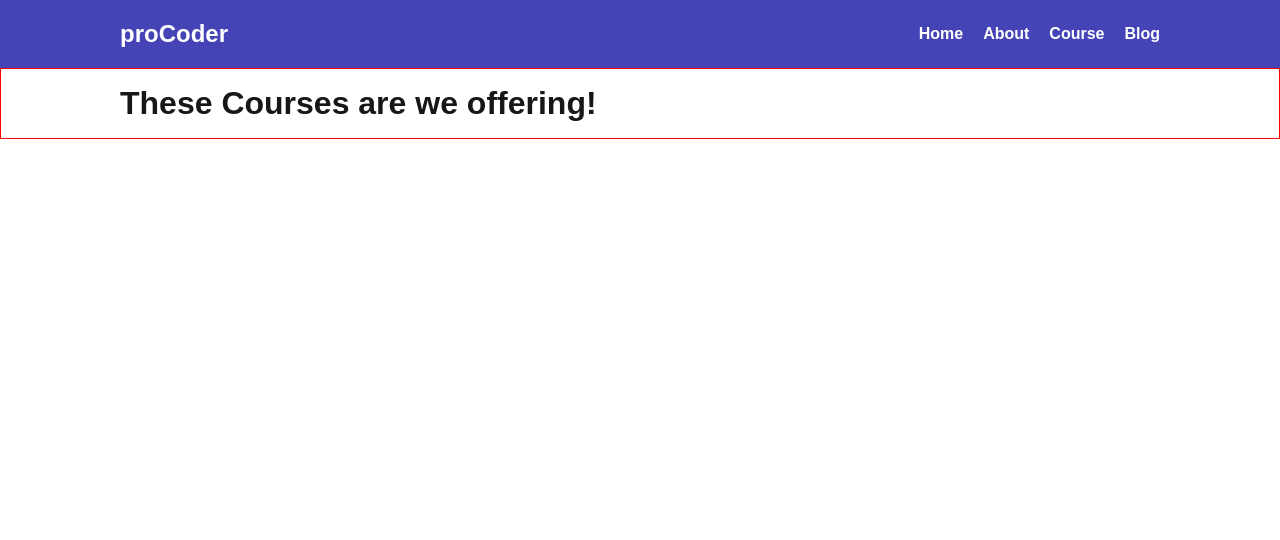
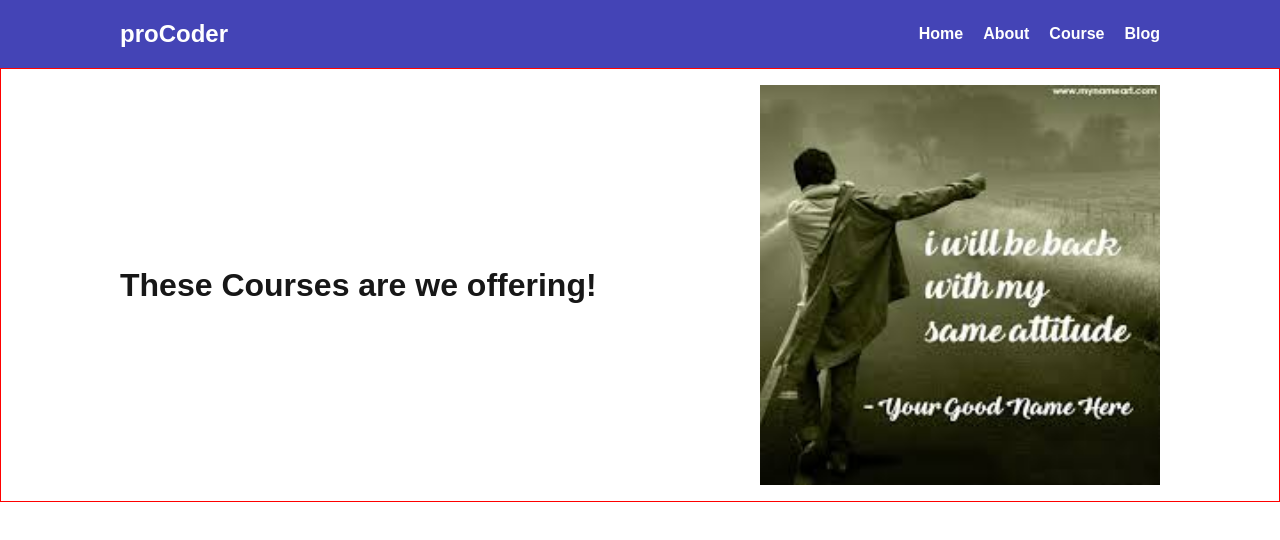
Before and after one commit to coder8820/Nextjs, a Next.js app in the folder first-app/: page /course in a window 1280 px wide. Shown: the top 540 px of the page. Built offline with nearby package versions, Linux system fonts and the light colour scheme.

Commit message:
dealing with image

```diff
--- a/first-app/src/app/course/page.jsx
+++ b/first-app/src/app/course/page.jsx
@@ -1,9 +1,12 @@
 import React from "react";
+import image from "@/images/attitude.png";
+import Image from "next/image";
 
 export default function coursePage() {
   return (
     <main>
       <h1>These Courses are we offering!</h1>
+      <Image width={400} height={400} src={image.src} />
     </main>
   );
 }
```
Also changed, not shown: first-app/src/images/attitude.png (renamed from first-app/public/image.png).
